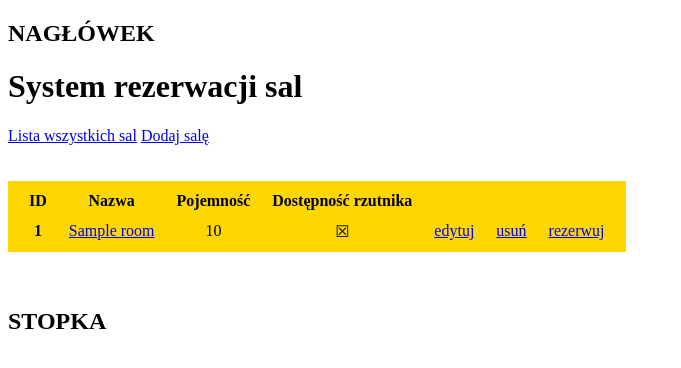
After one commit to 117marta/reservation-room, a Django app: template project/reservation_app/templates/reservation_app/room_list.html in a window 1280 px wide. The commit adds this page. Shown: the top 368 px of the page, without its empty margins (0-681 px from the left). Run offline with Django 3.2, Linux system fonts and the light colour scheme; the template is opened without the code that fills it: most values are stand-ins (such as "Sample title", 1, 10 or a date in 2020).

Commit message:
RoomList view

```diff
--- a/project/project/urls.py
+++ b/project/project/urls.py
@@ -16,11 +16,12 @@ Including another URLconf
 from django.contrib import admin
 from django.urls import path
 from django.views.generic import TemplateView
-from reservation_app.views import AddRoomView
+from reservation_app.views import AddRoomView, RoomListView
 
 
 urlpatterns = [
     path('admin/', admin.site.urls),
     path('test/', TemplateView.as_view(template_name='reservation_app/base.html')),
-    path('room/view/', AddRoomView.as_view(), name='add-room')
+    path('room/view/', AddRoomView.as_view(), name='add-room'),
+    path('room_list/', RoomListView.as_view(), name='room-list'),
 ]
--- a/project/reservation_app/static/css/style.css
+++ b/project/reservation_app/static/css/style.css
@@ -0,0 +1,8 @@
+table, table td {
+    border-collapse: separate;
+    border-spacing: 20px 10px;
+    text-align: center;
+    vertical-align: center;
+    background-color: gold;
+    /*border: 1px black solid;*/
+}
--- a/project/reservation_app/templates/reservation_app/base.html
+++ b/project/reservation_app/templates/reservation_app/base.html
@@ -3,7 +3,7 @@
 <head>
     <meta charset="UTF-8">
     <title>Rezerwacja sal</title>
-    <link rel="stylesheet" href="/static/css/style.css">
+    <link rel="stylesheet" href="/static/css/style.css/">
 </head>
 <body>
 
@@ -19,10 +19,14 @@
     <a href="#">Dodaj salę</a>
 </nav>
 
+<br><br>
+
 
 {% block content %}
 {% endblock %}
 
+
+<br><br>
 
 <footer>
     <h2>STOPKA</h2>
--- /dev/null
+++ b/project/reservation_app/templates/reservation_app/room_list.html
@@ -0,0 +1,44 @@
+{% extends 'reservation_app/base.html' %}
+{% block content %}
+
+
+<table class="table">
+    <thead>
+        <tr>
+            <th>ID</th>
+            <th>Nazwa</th>
+            <th>Pojemność</th>
+            <th>Dostępność rzutnika</th>
+        </tr>
+    </thead>
+    <tbody>
+        {% for r in rooms %}
+            <tr>
+                <th>{{ r.pk }}</th>
+                <td><a href="/room/{{ r.pk }}/">{{ r.name }}</a></td>
+                <td>{{ r.capacity }}</td>
+                <td>
+                    {% if r.projector_availability %}
+                        &#9745;
+                    {% else %}
+                        &#9746;
+                    {% endif %}
+                </td>
+                <td><a href="/room/modify/{{ r.pk }}/">edytuj</a></td>
+                <td><a href="/room/delete/{{ r.pk }}/">usuń</a></td>
+                <td><a href="/room/reserve/{{ r.pk }}">rezerwuj</a></td>
+            </tr>
+        {% empty %}
+            <td>Brak dostępnych sal</td>
+        {% endfor %}
+    </tbody>
+</table>
+
+
+
+<!-- Form error -->
+
+<!-- Form error -->
+
+
+{% endblock %}
```
Also changed, not shown: project/reservation_app/views.py (+11 -1 lines).
